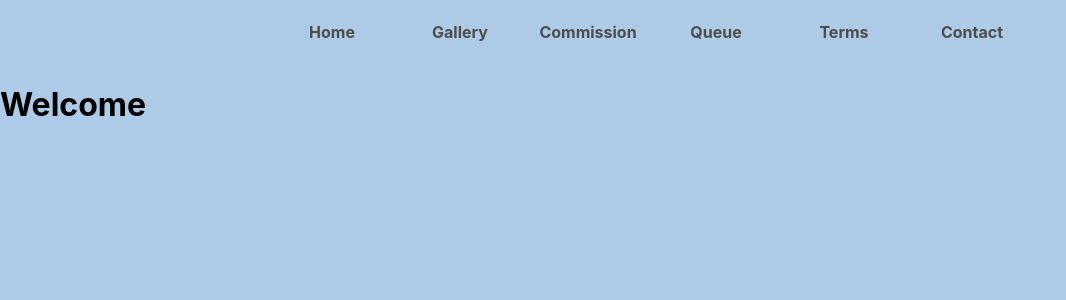
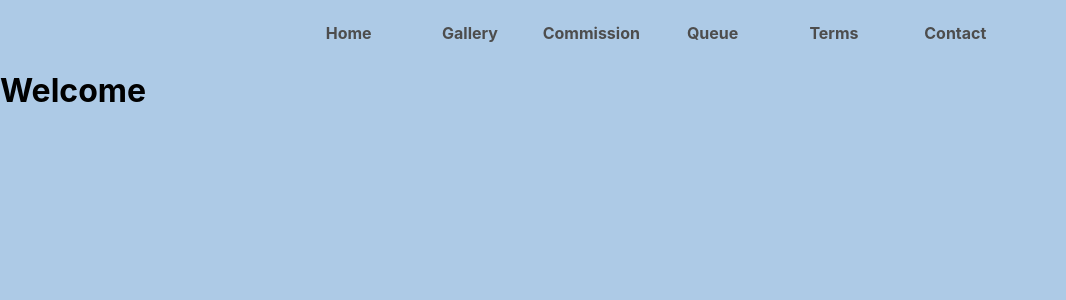
Before and after one commit to jiaqifengg/ari-art, a React (Create React App) app: page / in a window 1280 px wide. Shown: the top 300 px of the page, without its empty margins (0-1066 px from the left). Built offline with nearby package versions, Linux system fonts and the light colour scheme.

Commit message:
finished animating navbar

```diff
--- a/src/Components/NavBar.jsx
+++ b/src/Components/NavBar.jsx
@@ -21,7 +21,7 @@ export default class NavBar extends React.Component{
 
     render(){
         return(
-            <nav aria-label="navigation" role="navigation">
+            <div aria-label="navigation" role="navigation" id="navParent">
                 <div className="Nav_Container">
                     <ul className='Nav_Wrapper'>
                         <div className='Menu_Wrapper'>
@@ -56,7 +56,7 @@ export default class NavBar extends React.Component{
                         </div>
                     </ul>
                 </div>
-            </nav>
+            </div>
         )
     }
 }
--- a/src/styles/navbar.css
+++ b/src/styles/navbar.css
@@ -1,28 +1,32 @@
-.Nav_Container{
-    display: flex;
-    flex-direction: row;
-    justify-content: space-evenly;
+#navParent{
+    min-width: 60vw;
+    max-width: 60vw;
+    margin-left: 20vw;
 }
 
 .Nav_Container ul{
     display: flex;
-    flex-direction: row;
-    justify-content: space-evenly;
     list-style: none;
 }
 
 .Nav_Container div{
-    display: flex;
-    align-items: center;
-    justify-content: center;
-    width: 7em;
+    float: left;
+    width: 10em;
     height: 2em;
     margin-right: 1em;
+    display: flex;
+    flex-direction: row;
+    justify-content: center;
+    align-items: center;
 }
 
 .Nav_Container li{
     color: #4D4D4D;
     font-weight: bold;
+}
+
+.Menu_Wrapper{
+    border: 1px solid transparent;
 }
 
 .Menu_Wrapper:hover{
```
